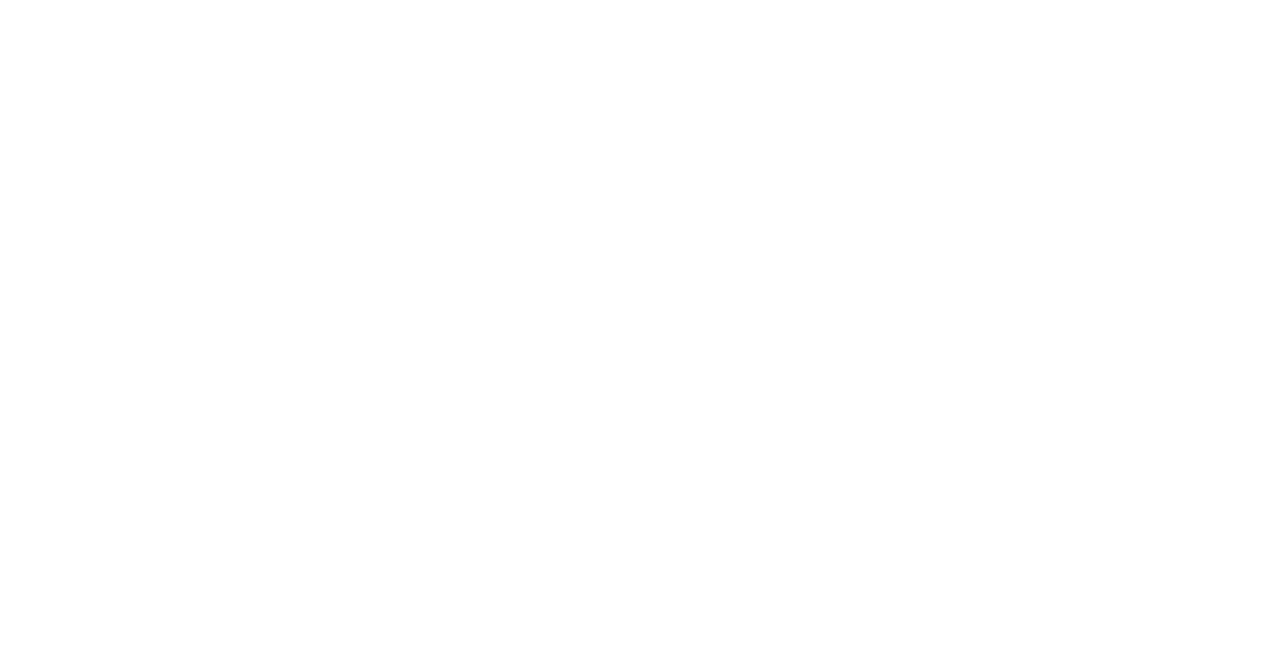
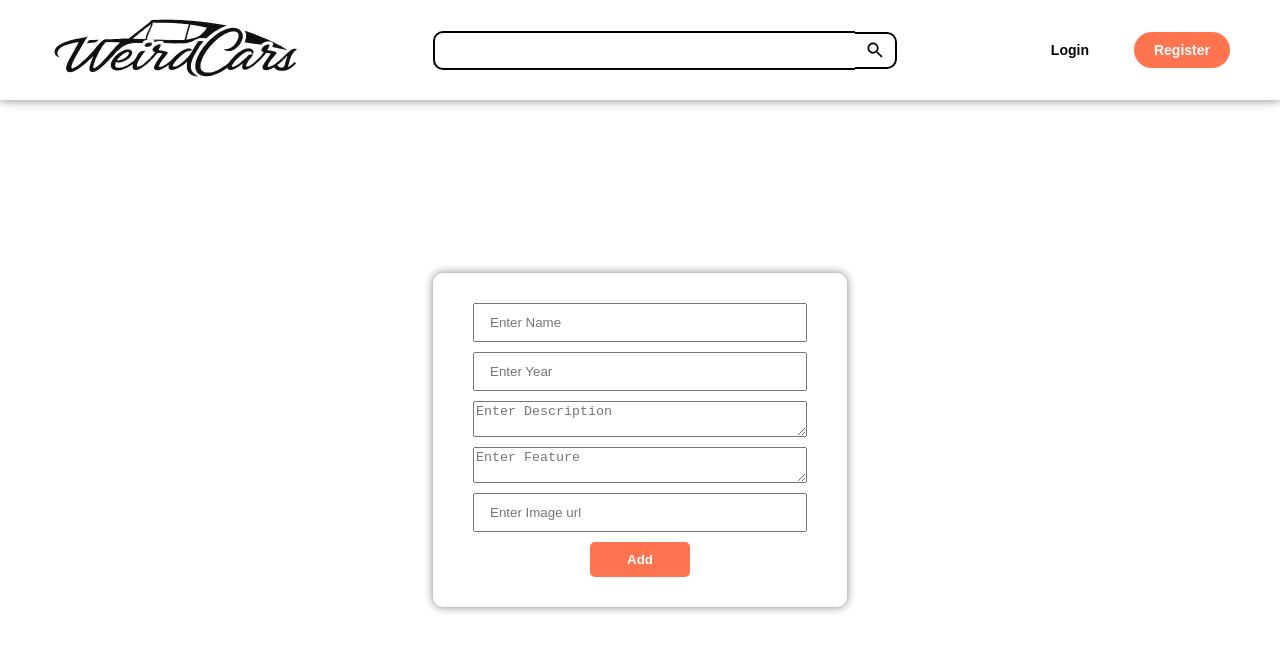
Before and after one commit to kalviumcommunity/S56_WeirdCars, a React (Vite) app in the folder WeirdCars/: page /update/1 in a window 1280 px wide. Before the commit this address had no page. Shown: the top 652 px of the page. Built offline with nearby package versions, Linux system fonts and the light colour scheme; no server answers.

Commit message:
update data added

```diff
--- a/WeirdCars/src/App.jsx
+++ b/WeirdCars/src/App.jsx
@@ -5,6 +5,7 @@
 import Home from './Page/Home';
 import Products from './Page/Products';
 import FormPage from './Page/FormPage';
+import Update from './Page/Update';
 
 function App() {
 
@@ -14,6 +15,7 @@
   <Route path="/" element={<Home/>}/>
   <Route path="/products" element={<Products/>}/>
   <Route path="/add" element={<FormPage/>}/>
+  <Route path='/update/:id' element={<Update/>}/>
 </Routes>
     </>
   )
--- a/WeirdCars/src/Components/Card.css
+++ b/WeirdCars/src/Components/Card.css
@@ -41,12 +41,27 @@
 }
 .card-icons{
     margin-top: 30px;
-    font-size: 25px;
+    /* font-size: 25px; */
     display: flex;
     align-items: center;
     justify-content: center;
-    gap: 20px;
+     gap: 20px;
     /* border: 2px solid black; */
     width: fit-content;
 
 }
+.card-icons button{
+    padding: 10px 20px;
+    font-weight: 900;
+}
+
+.card-icons .update{
+    background-color: #fd744f;
+    border: none;
+    color: white;
+}
+.card-icons  .delete{
+    background-color: transparent;
+    border: 2px solid #fd744f;
+    color: #fd744f;
+}
--- a/WeirdCars/src/Components/Card.jsx
+++ b/WeirdCars/src/Components/Card.jsx
@@ -1,7 +1,8 @@
 import React from 'react'
 import "./Card.css"
-import { IoMdHeartEmpty } from "react-icons/io";
-import { IoMdShare } from "react-icons/io";
+// import { IoMdHeartEmpty } from "react-icons/io";
+// import { IoMdShare } from "react-icons/io";
+import { Link } from 'react-router-dom'
 
 const Card = (props) => {
   let {name, year, description, feature, image} = props.props
@@ -15,8 +16,11 @@
         <p>{description}</p>
         <h3>Weird Feature: {feature}</h3>
         <div className='card-icons'>
-        <IoMdHeartEmpty />
-        <IoMdShare />
+        {/* <IoMdHeartEmpty />
+        <IoMdShare /> */}
+
+        <Link to={`/update/${props.props._id}`}><button className='update'>Update</button></Link>
+        <button className='delete'>Delete</button>
         </div>
       </div>
 
--- /dev/null
+++ b/WeirdCars/src/Components/UpdateForm.css
@@ -0,0 +1,30 @@
+.updateformContainer{
+    /* border: 2px solid red; */
+    display: flex;
+    align-items: center;
+    justify-content: center;
+    height: 85vh;
+    }
+
+    form{
+        /* border: 2px solid black; */
+        display: flex;
+        flex-direction: column;
+        padding: 30px 40px;
+        gap: 10px;
+        box-shadow: 0 0 10px 0 gray;
+        border-radius: 10px;
+    }
+    form input{
+        width: 300px;
+        padding: 10px 15px;
+    }
+    form input[type=submit]{
+        width: 100px;
+        margin: auto;
+        border: none;
+        background-color: #fd744f;
+        color: white;
+        font-weight: 800;
+        border-radius:5px ;
+    }
--- /dev/null
+++ b/WeirdCars/src/Components/UpdateForm.jsx
@@ -0,0 +1,58 @@
+import React, { useEffect } from 'react'
+import "./UpdateForm.css"
+import { useState } from 'react'
+import { useParams, useNavigate } from 'react-router-dom'
+import axios from "axios"
+
+const UpdateForm = () => {
+    const [name,setName] = useState()
+    const [year,setYear] = useState()
+    const [description,setDescription] = useState()
+    const [feature,setFeature] = useState()
+    const [image,setImage] = useState()
+
+    const navigate = useNavigate()
+    const {id} = useParams()
+    console.log(id)
+
+    useEffect(()=>{
+
+        // el.preventDefault()
+        axios.get("https://weirdcars.onrender.com/getdata/"+id)
+        .then((res)=>{
+            console.log(res)
+            setName(res.data.name)
+            setYear(res.data.year)
+            setDescription(res.data.description)
+            setFeature(res.data.feature)
+            setImage(res.data.image)
+        })
+        .catch((err)=>console.log(err))
+    })
+
+
+    let handleSubmit=(el)=>{
+        el.preventDefault()
+        axios.put("https://weirdcars.onrender.com/updatedata/"+id,{name,year,description,feature,image})
+        .then((res)=>{
+            console.log(res)
+            navigate("/products")
+        })
+        .catch((err)=>console.log(err))
+
+    }
+  return (
+    <div className='updateformContainer'>
+    <form action="" onSubmit={handleSubmit}>
+        <input type="text" placeholder='Enter Name' value={name} onChange={(el)=>setName(el.target.value)} />
+        <input type="number" placeholder='Enter Year' value={year} onChange={(el)=>setYear(el.target.value)} />
+        <textarea name="" id=""  placeholder='Enter Description' value={description} onChange={(el)=>setDescription(el.target.value)}></textarea>
+        <textarea name="" id=""  placeholder='Enter Feature' value={feature} onChange={(el)=>setFeature(el.target.value)}></textarea>
+        <input type="text" name="" id="" placeholder='Enter Image url'value={image} onChange={(el)=>setImage(el.target.value)} />
+        <input type="submit" value="Add" />
+    </form>
+</div>
+  )
+}
+
+export default UpdateForm
--- /dev/null
+++ b/WeirdCars/src/Page/Update.jsx
@@ -0,0 +1,14 @@
+import React from 'react'
+import Navbar from '../Components/Navbar'
+import UpdateForm from '../Components/UpdateForm'
+
+const Update = () => {
+  return (
+    <div>
+      <Navbar/>
+      <UpdateForm/>
+    </div>
+  )
+}
+
+export default Update
```
Also changed, not shown: 1 other file (tests, documents, lock files or other folders).
